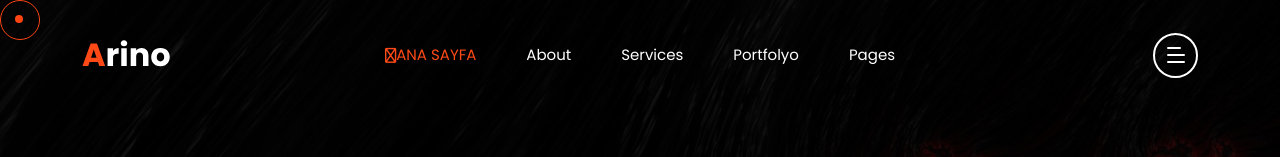
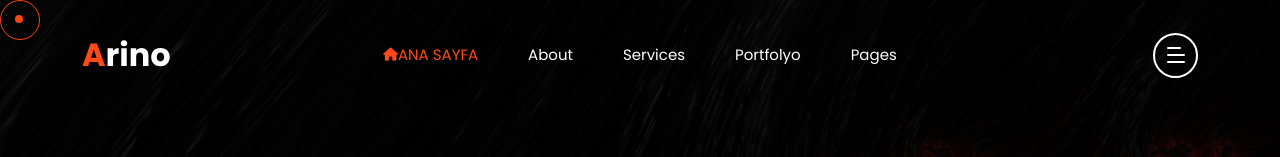
Before and after one commit to risuscreative/alphawebsite, a React (Create React App) app: page / in a window 1280 px wide. Shown: the top 157 px of the page. Built offline with nearby package versions, Linux system fonts and the light colour scheme.

Commit message:
Update index.jsx

```diff
--- a/src/components/Header/index.jsx
+++ b/src/components/Header/index.jsx
@@ -44,7 +44,7 @@ export default function Header({ variant }) {
                   >
                     <li>
                       <NavLink to="/" onClick={() => setMobileToggle(false)}>
-                        <i class="fa-regular fa-house"></i> ANA SAYFA
+                        <i class="fa-solid fa-house fa-sm"></i> ANA SAYFA
                       </NavLink>
                     </li>
                     <li>
```
